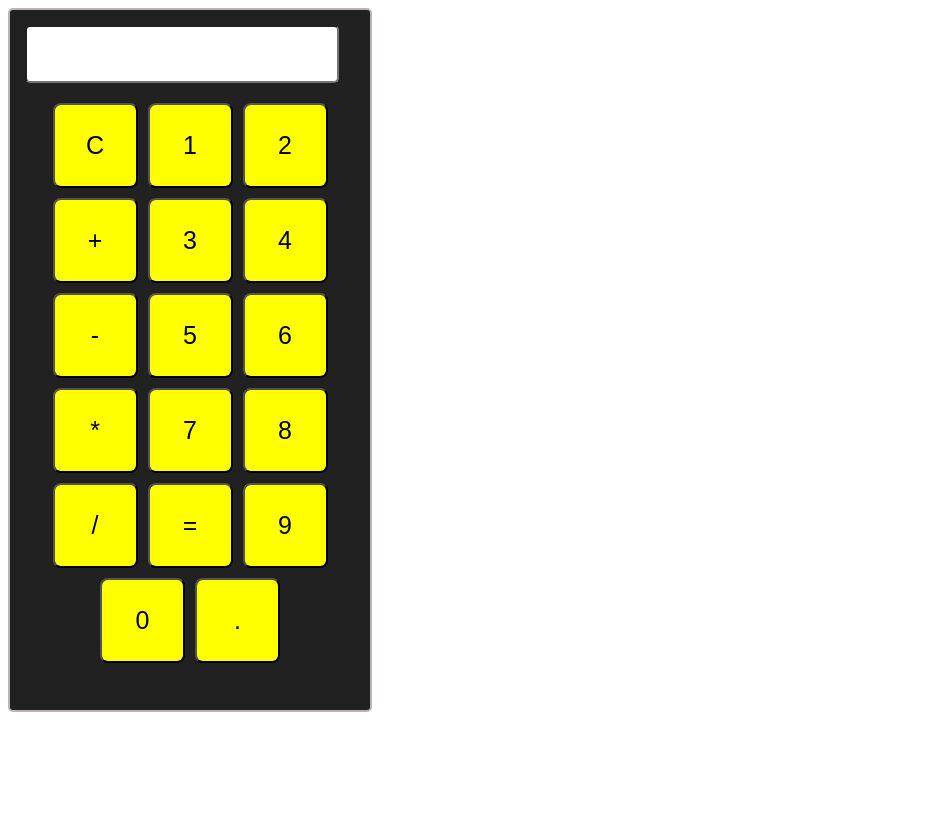
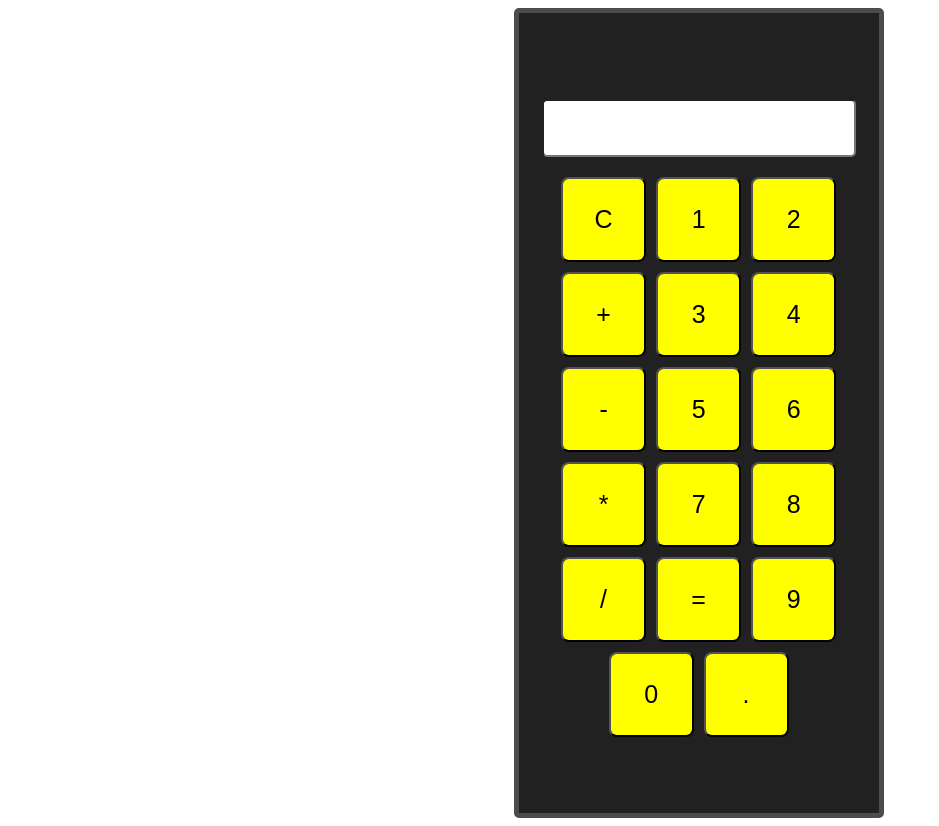
Before and after one commit to AjayD1012/Project-calculator, a plain HTML site: page index.html in a window 1280 px wide. Shown: the whole page, without its empty margins (0-939 px from the left). Before the commit the page ends 800 px from the top, so only its background shows below. Drawn offline with Linux system fonts and the light colour scheme.

Commit message:
Update style.css
updated css

```diff
--- a/style.css
+++ b/style.css
@@ -1,8 +1,15 @@
 .calculator{
-    border: 2px solid rgb(188, 179, 179);
+    border: 5px solid #4e4c49;
     border-radius: 5px;
+    display: flex;
+    flex-direction: column;
+    justify-content: center;
+    align-items: center;
+    height: 100vh;
     width: 360px;
-    height: 700px;
+    margin-left: 40%;
+    /* width: 360px;
+    height: 100vh; */
     -webkit-border-radius: 5px;
     -moz-border-radius: 5px;
     -ms-border-radius: 5px;
@@ -38,3 +45,6 @@
 .btn:hover{
   background-color: rgb(210, 159, 6);
 }
+.container{
+  margin-left: auto;
+}
```
